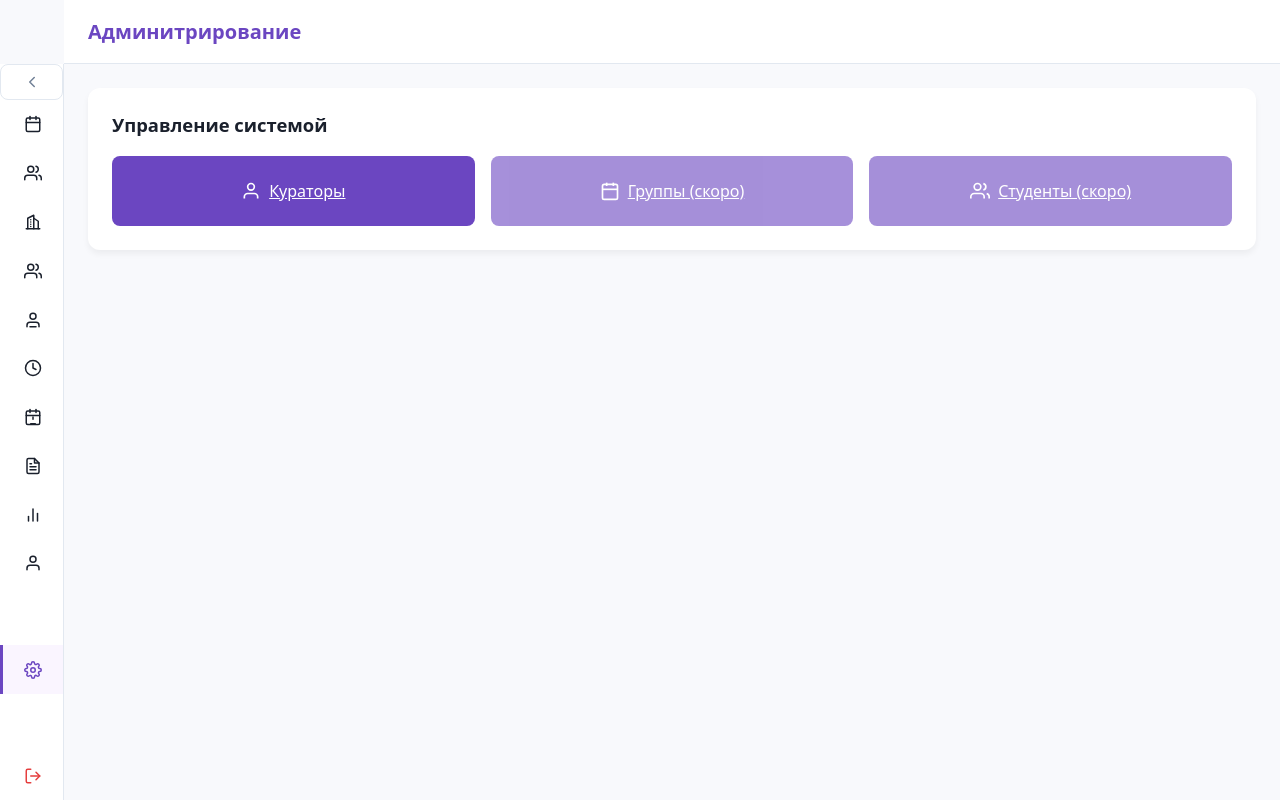
After one commit to Variasko/curator_journal_fluskapp, a Flask app: page /adminpanel in a window 1280 px wide. The commit adds this page. Run offline with Flask 3, Linux system fonts and the light colour scheme; the visitor is signed in with stand-in values (Sample User, id 1).

Commit message:
little madings

```diff
--- a/src/app.py
+++ b/src/app.py
@@ -3,9 +3,9 @@ from sqlalchemy import select
 from sqlalchemy.orm import Session
 from datetime import timedelta
 
-from database.models import Curator
+from database.models import Curator, Person
 from database.database import SessionLocal, init_db
-from utils import login_required, verify_password
+from utils import login_required, verify_password, admin_required
 from config.config import SECRET_KEY
 
 app = Flask(__name__)
@@ -53,38 +53,47 @@ def login():
     return render_template("login.html")
 
 @app.route('/social_passport')
+@login_required
 def social_passport():
     return render_template("social_passport.html", title="Социальный паспорт группы")
 
 @app.route('/activists')
+@login_required
 def activists():
     return render_template("activists.html", title="Активисты группы")
 
 @app.route('/dormitory')
+@login_required
 def dormitory():
     return render_template("dormitory.html", title="Студенты в общежитии")
 
 @app.route('/meetings')
+@login_required
 def meetings():
     return render_template("meetings.html", title="Родительские собрания")
 
 @app.route('/individual_work')
+@login_required
 def individual_work():
     return render_template("individual_work.html", title="Индивидуальная работа")
 
 @app.route('/extracurricular')
+@login_required
 def extracurricular():
     return render_template("extracurricular.html", title="Внеучебная занятость")
 
 @app.route('/class_hours')
+@login_required
 def class_hours():
     return render_template("class_hours.html", title="Классные часы")
 
 @app.route('/observation_sheet')
+@login_required
 def observation_sheet():
     return render_template("observation_sheet.html", title="Лист наблюдеиния")
 
 @app.route('/report')
+@login_required
 def report():
     return render_template("report.html", title="Отчёты")
 
@@ -95,6 +104,11 @@ def logout():
     flash("Вы успешно вышли из системы", "success")
     return redirect(url_for('login'))
 
+@app.route('/adminpanel')
+@login_required
+@admin_required
+def adminpanel():
+    return render_template("admin_panel.html", title="Админитрирование")
+
 if __name__ == "__main__":
-    init_db()
     app.run(host="192.168.1.17", debug=True)
--- a/src/static/css/main_styles.css
+++ b/src/static/css/main_styles.css
@@ -44,7 +44,7 @@ body { font-family: system-ui, -apple-system, sans-serif; background: var(--bg);
 }
 .main-area {
   margin-left: var(--sidebar-collapsed-width);
-  width: calc(100% - var(--sidebar-collapsed-width));
+  width: 100%;
   display: flex;
   flex-direction: column;
   min-height: 100vh;
--- /dev/null
+++ b/src/templates/admin_panel.html
@@ -0,0 +1,23 @@
+{% extends "base.html" %}
+
+{% block content %}
+<div class="card">
+  <div class="card-header">
+    <h2 class="card-title">Управление системой</h2>
+  </div>
+  <div style="display: grid; grid-template-columns: repeat(auto-fit, minmax(250px, 1fr)); gap: 1rem;">
+    <a href="/admin/curators" class="btn btn-add" style="padding: 1.5rem; justify-content: center; font-size: 1rem;">
+      <svg viewBox="0 0 24 24" style="width: 20px; height: 20px; fill: none; stroke: currentColor; stroke-width: 2;"><path d="M20 21v-2a4 4 0 0 0-4-4H8a4 4 0 0 0-4 4v2"/><circle cx="12" cy="7" r="4"/></svg>
+      Кураторы
+    </a>
+    <a href="/admin/groups" class="btn btn-add" style="padding: 1.5rem; justify-content: center; font-size: 1rem; opacity: 0.6; pointer-events: none;">
+      <svg viewBox="0 0 24 24" style="width: 20px; height: 20px; fill: none; stroke: currentColor; stroke-width: 2;"><rect x="3" y="4" width="18" height="18" rx="2"/><line x1="16" y1="2" x2="16" y2="6"/><line x1="8" y1="2" x2="8" y2="6"/><line x1="3" y1="10" x2="21" y2="10"/></svg>
+      Группы (скоро)
+    </a>
+    <a href="/admin/students" class="btn btn-add" style="padding: 1.5rem; justify-content: center; font-size: 1rem; opacity: 0.6; pointer-events: none;">
+      <svg viewBox="0 0 24 24" style="width: 20px; height: 20px; fill: none; stroke: currentColor; stroke-width: 2;"><path d="M17 21v-2a4 4 0 0 0-4-4H5a4 4 0 0 0-4 4v2"/><circle cx="9" cy="7" r="4"/><path d="M23 21v-2a4 4 0 0 0-3-3.87"/><path d="M16 3.13a4 4 0 0 1 0 7.75"/></svg>
+      Студенты (скоро)
+    </a>
+  </div>
+</div>
+{% endblock %}
--- a/src/templates/base.html
+++ b/src/templates/base.html
@@ -56,11 +56,25 @@
         <span class="nav-text">Лист наблюдений куратора</span>
         <span class="nav-text-tooltip">Лист наблюдений куратора</span>
       </a>
+      <a href="/report" class="nav-link" data-path="/report">
+        <span class="nav-icon"><svg viewBox="0 0 24 24"><line x1="18" y1="20" x2="18" y2="10"/><line x1="12" y1="20" x2="12" y2="4"/><line x1="6" y1="20" x2="6" y2="14"/></svg></span>
+        <span class="nav-text">Отчёты</span>
+        <span class="nav-text-tooltip">Отчёты</span>
+      </a>
       <a href="/profile" class="nav-link" data-path="/profile">
         <span class="nav-icon"><svg viewBox="0 0 24 24"><path d="M20 21v-2a4 4 0 0 0-4-4H8a4 4 0 0 0-4 4v2"/><circle cx="12" cy="7" r="4"/></svg></span>
         <span class="nav-text">Профиль</span>
         <span class="nav-text-tooltip">Профиль</span>
       </a>
+
+      {% if session.get("person_role") == 1 %}
+        <a href="/adminpanel" class="nav-link logout" data-path="/adminpanel">
+          <span class="nav-icon"><svg viewBox="0 0 24 24"><circle cx="12" cy="12" r="3"/><path d="M19.4 15a1.65 1.65 0 0 0 .33 1.82l.06.06a2 2 0 0 1 0 2.83 2 2 0 0 1-2.83 0l-.06-.06a1.65 1.65 0 0 0-1.82-.33 1.65 1.65 0 0 0-1 1.51V21a2 2 0 0 1-2 2 2 2 0 0 1-2-2v-.09A1.65 1.65 0 0 0 9 19.4a1.65 1.65 0 0 0-1.82.33l-.06.06a2 2 0 0 1-2.83 0 2 2 0 0 1 0-2.83l.06-.06a1.65 1.65 0 0 0 .33-1.82 1.65 1.65 0 0 0-1.51-1H3a2 2 0 0 1-2-2 2 2 0 0 1 2-2h.09A1.65 1.65 0 0 0 4.6 9a1.65 1.65 0 0 0-.33-1.82l-.06-.06a2 2 0 0 1 0-2.83 2 2 0 0 1 2.83 0l.06.06a1.65 1.65 0 0 0 1.82.33H9a1.65 1.65 0 0 0 1-1.51V3a2 2 0 0 1 2-2 2 2 0 0 1 2 2v.09a1.65 1.65 0 0 0 1 1.51 1.65 1.65 0 0 0 1.82-.33l.06-.06a2 2 0 0 1 2.83 0 2 2 0 0 1 0 2.83l-.06.06a1.65 1.65 0 0 0-.33 1.82V9a1.65 1.65 0 0 0 1.51 1H21a2 2 0 0 1 2 2 2 2 0 0 1-2 2h-.09a1.65 1.65 0 0 0-1.51 1z"/></svg></span>
+          <span class="nav-text">Админ-панель</span>
+          <span class="nav-text-tooltip">Админ-панель</span>
+        </a>
+      {% endif %}
+
       <a href="/logout" class="nav-link logout" data-path="/logout">
         <span class="nav-icon"><svg viewBox="0 0 24 24"><path d="M9 21H5a2 2 0 0 1-2-2V5a2 2 0 0 1 2-2h4"/><polyline points="16 17 21 12 16 7"/><line x1="21" y1="12" x2="9" y2="12"/></svg></span>
         <span class="nav-text">Выход</span>
--- a/src/utils.py
+++ b/src/utils.py
@@ -15,7 +15,17 @@ def login_required(f):
     def decorated_function(*args, **kwargs):
         if "person_id" not in session:
             flash("Для доступа к странице необходимо авторизоваться", "warning")
-            # Сохраняем URL, чтобы вернуть пользователя после входа
+
             return redirect(url_for("login", next=request.url))
         return f(*args, **kwargs)
     return decorated_function
+
+def admin_required(f):
+    @wraps(f)
+    def decorated_function(*args, **kwargs):
+        if session.get("person_role") != 1:
+            flash("Для доступа к странице необходимо быть администратором", "warning")
+
+            return redirect(url_for("index", next=request.url))
+        return f(*args, **kwargs)
+    return decorated_function
```
Also changed, not shown: database.db, metanit.db (deleted).
